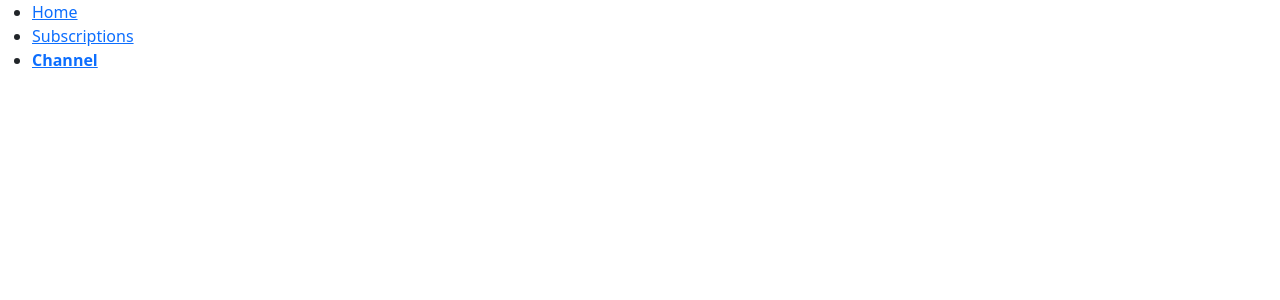
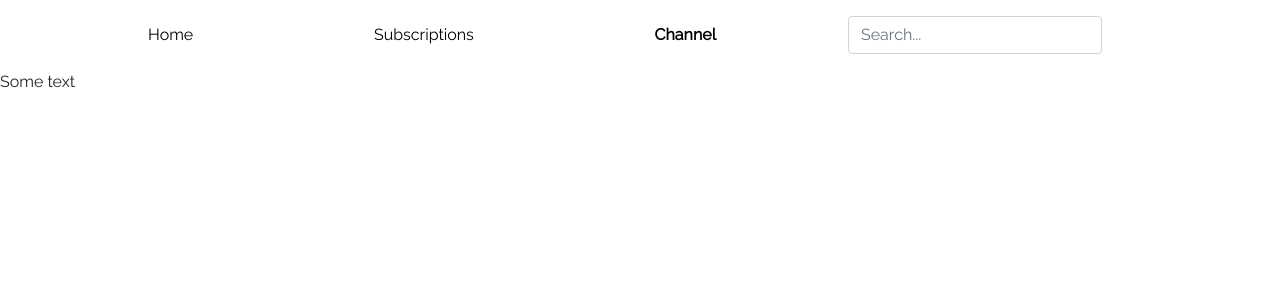
Before and after one commit to joshkent94/everythingSpotify, a React (Create React App) app: page /channel in a window 1280 px wide. Both pictures are taken after a click on the button "Sign In". Shown: the top 300 px of the page. Built offline with nearby package versions, Linux system fonts and the light colour scheme.

Commit message:
Improving nav

```diff
--- a/public/index.css
+++ b/public/index.css
@@ -4,7 +4,7 @@ body {
   padding: 0;
   height: 100%;
   width: 100%;
-  display: flex;
+  font-family: 'Raleway', sans-serif !important;
 }
 
 #root {
@@ -12,6 +12,50 @@ body {
     width: 100%;
 }
 
+.nav-div {
+  display: inline-flex;
+  width: 100%;
+  padding: 1em;
+  box-sizing: border-box;
+  align-items: center;
+  justify-content: space-evenly;
+}
+
+.nav-links {
+  width: 60%;
+  margin: 0;
+  display: inline-block;
+
+}
+
+.nav-search {
+  width: 30%;
+  display: inline-block;
+}
+
+nav ul {
+  display: flex;
+  justify-content: space-around;
+  width: 100%;
+  padding: 0;
+  margin: 0;
+  list-style: none;
+}
+
+nav ul li {
+  margin-bottom: 0 !important;
+}
+
+nav a {
+  color: black;
+  font-size: 16px;
+  text-decoration: none;
+}
+
 nav a.active {
   font-weight: bold;
 }
+
+nav a:hover {
+  color: black;
+}
--- a/src/App.js
+++ b/src/App.js
@@ -2,9 +2,9 @@ import React from 'react';
 import { useSelector } from 'react-redux';
 import Authentication from './features/Authentication/Authentication';
 import { selectAuthentication } from './features/Authentication/AuthenticationSlice';
-import Home from './components/Home';
-import Subscriptions from './components/Subscriptions';
-import Channel from './components/Channel';
+import Home from './components/home/Home';
+import Subscriptions from './components/subscriptions/Subscriptions';
+import Channel from './components/channel/Channel';
 import {
   BrowserRouter as Router,
   Switch,
@@ -12,6 +12,7 @@ import {
   NavLink,
   useRouteMatch
 } from "react-router-dom";
+import Search from './features/Search/Search';
 
 export default function App() {
   const isAuthenticated = useSelector(selectAuthentication);
@@ -19,8 +20,8 @@ export default function App() {
   if(isAuthenticated) {
     return (
         <Router>
-        <div>
-            <nav>
+            <div className="nav-div">
+                <nav className="nav-links">
                     <ul>
                         <li>
                             <NavLink to="/home" activeClassName="active">Home</NavLink>
@@ -34,6 +35,10 @@ export default function App() {
                     </ul>
                 </nav>
 
+                <div className="nav-search">
+                <Search />
+                </div>
+            </div>
             <Switch>
                 <Route path="/home">
                     <HomeRoutes />
@@ -45,7 +50,6 @@ export default function App() {
                     <ChannelRoutes />
                 </Route>
             </Switch>
-        </div>
         </Router>
     )
   };
--- a/src/components/Channel.js
+++ b/src/components/channel/Channel.js
@@ -1,5 +1,5 @@
 export default function Channel() {
     return (
-        <p></p>
+        <p>Some text</p>
     );
 };
--- a/src/components/Home.js
+++ b/src/components/home/Home.js
@@ -1,5 +1,5 @@
 export default function Home() {
     return (
-        <p></p>
+        <p>Some text</p>
     );
 };
--- a/src/components/Subscriptions.js
+++ b/src/components/subscriptions/Subscriptions.js
@@ -1,5 +1,5 @@
 export default function Subscriptions() {
     return (
-        <p></p>
+        <p>Some text</p>
     );
 };
--- a/src/features/Authentication/Authentication.css
+++ b/src/features/Authentication/Authentication.css
@@ -1,7 +1,7 @@
 .authenticatePage {
     height: 100%;
     width: 100%;
-    background-color: black;
+    background-color: #565656;
     display: flex;
     align-items: center;
     justify-content: center;
--- /dev/null
+++ b/src/features/Search/Search.css
@@ -0,0 +1,8 @@
+form {
+    width: 70%;
+}
+
+.form-control:focus {
+    border-color: inherit;
+    box-shadow: none;
+}
--- a/src/features/Search/Search.js
+++ b/src/features/Search/Search.js
@@ -0,0 +1,9 @@
+import './Search.css';
+
+export default function Search() {
+    return (
+        <form className="d-flex">
+            <input className="form-control me-2" type="search" placeholder="Search..." aria-label="Search" />
+        </form>
+    );
+};
```
Also changed, not shown: src/components/channel/Channel.css (added), src/components/home/Home.css (added), src/components/subscriptions/Subscriptions.css (added). Lines whose indentation alone changed are shown as unchanged.
